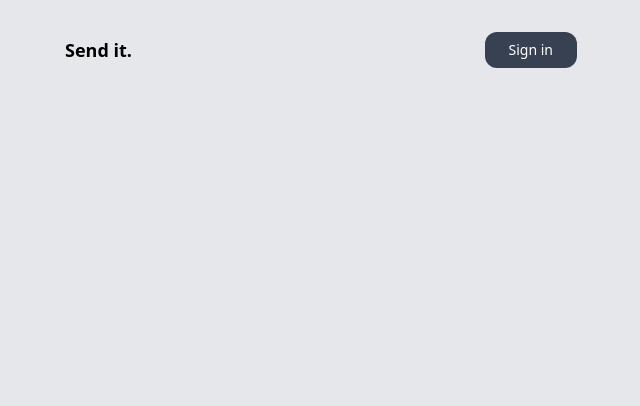
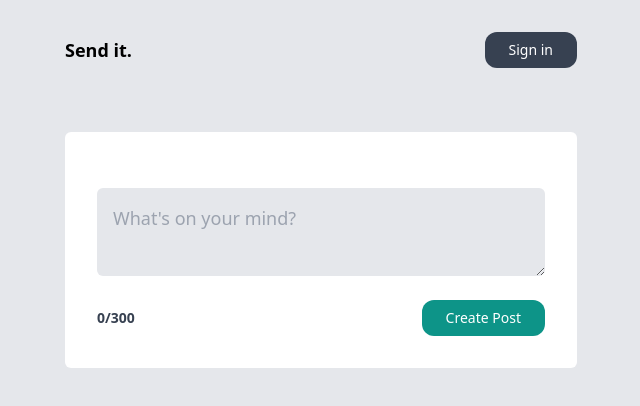
Before and after one commit to egoullaud/post-it-tutorial, a Next.js app: page / in a window 1280 px wide. Shown: the top 406 px of the page, without its empty margins (319-959 px from the left). Built offline with nearby package versions, Linux system fonts and the light colour scheme; no server answers.

Commit message:
removed class name on main tag

```diff
--- a/app/page.tsx
+++ b/app/page.tsx
@@ -1,5 +1,11 @@
+"use client";
+
+import AddPost from "./components/AddPost";
+
 export default function Home() {
   return (
-    <main className="flex min-h-screen flex-col items-center justify-between p-24"></main>
+    <main>
+      <AddPost />
+    </main>
   );
 }
```
